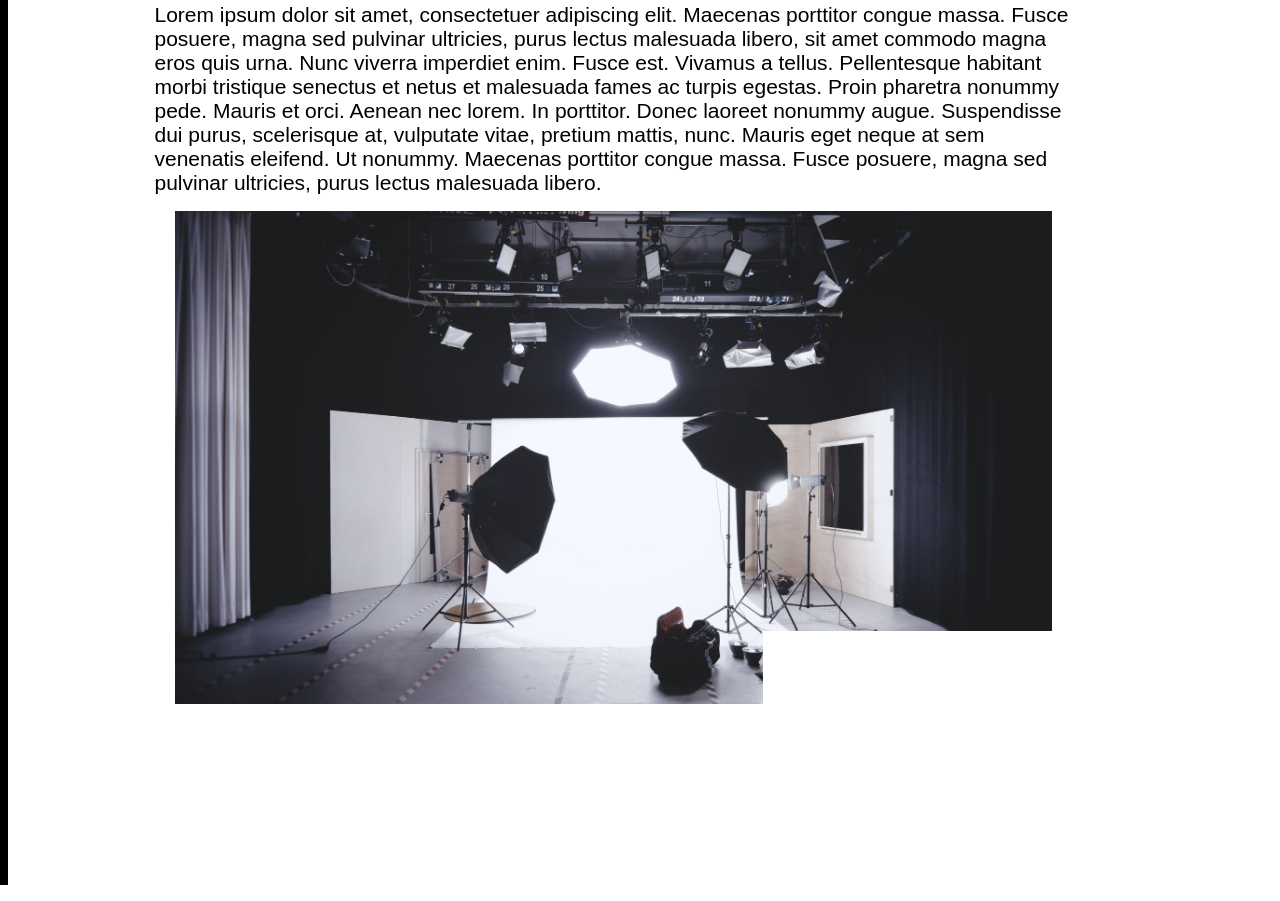
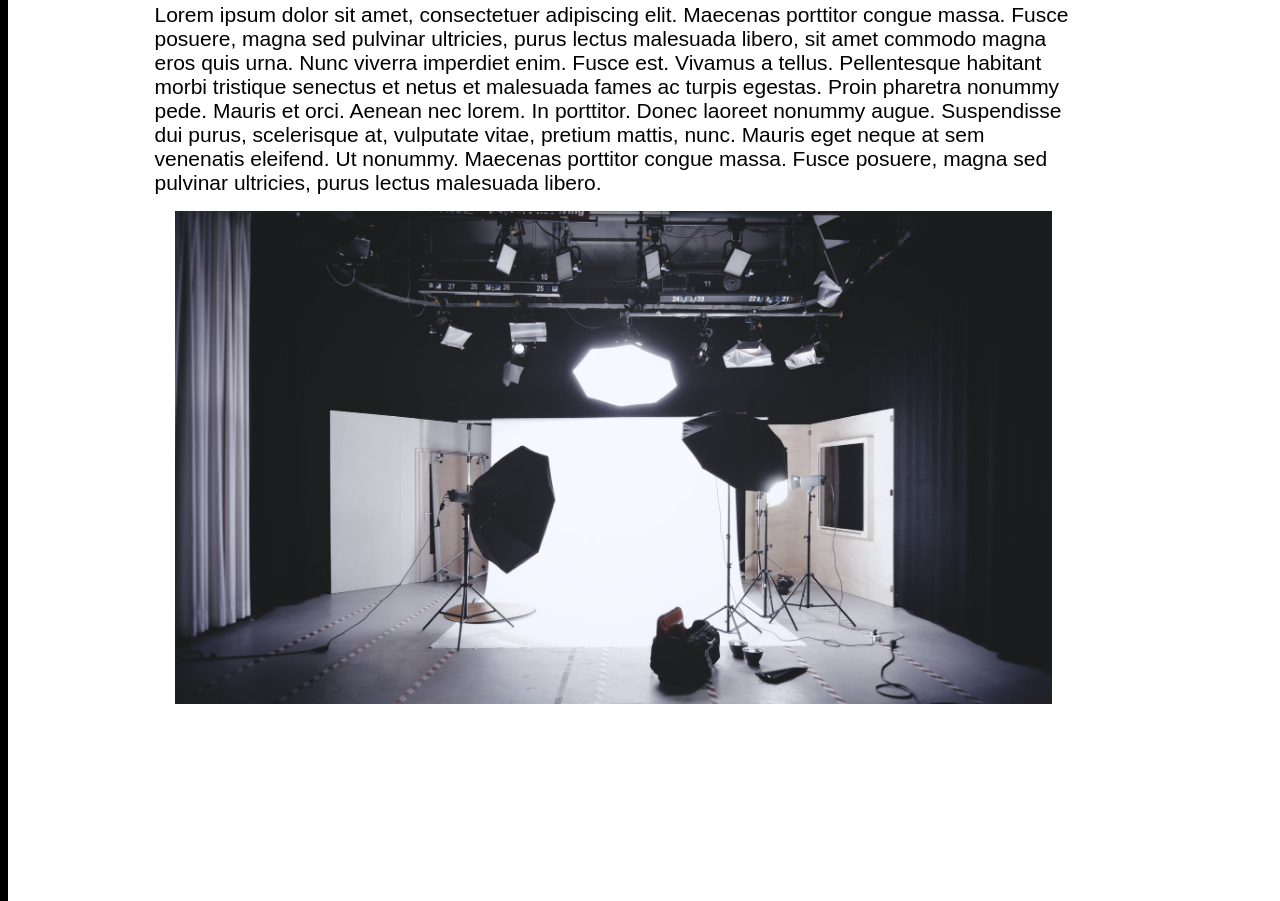
Before and after one commit to jkucharek/M6_Kucharek_Jesse, a plain HTML site: page index.html in a window 1280 px wide. Shown: the part 640-1541 px from the top of the page. Drawn offline with Linux system fonts and the light colour scheme; files whose address does not match are found by name.

Commit message:
corrected image source direction

```diff
--- a/index.html
+++ b/index.html
@@ -23,7 +23,7 @@
 			<span id="capture">
 				<p>Capture Your Favorite Moments</p>
 				<p>Lorem ipsum dolor sit amet, consectetuer adipiscing elit. Maecenas porttitor congue massa. Fusce posuere, magna sed pulvinar ultricies, purus lectus malesuada libero, sit amet commodo magna eros quis urna. Nunc viverra imperdiet enim. Fusce est. Vivamus a tellus. Pellentesque habitant morbi tristique senectus et netus et malesuada fames ac turpis egestas. Proin pharetra nonummy pede. Mauris et orci. Aenean nec lorem. In porttitor. Donec laoreet nonummy augue. Suspendisse dui purus, scelerisque at, vulputate vitae, pretium mattis, nunc. Mauris eget neque at sem venenatis eleifend. Ut nonummy. Maecenas porttitor congue massa. Fusce posuere, magna sed pulvinar ultricies, purus lectus malesuada libero.</p>
-				<img src="C:\Users\jesse.kucharek\Desktop\week6files\week6files\images\photo-studio.jpeg">
+				<img src="images\photo-studio.jpeg">
 			</span>
 			<span id="photographers">
 			</span>
```
